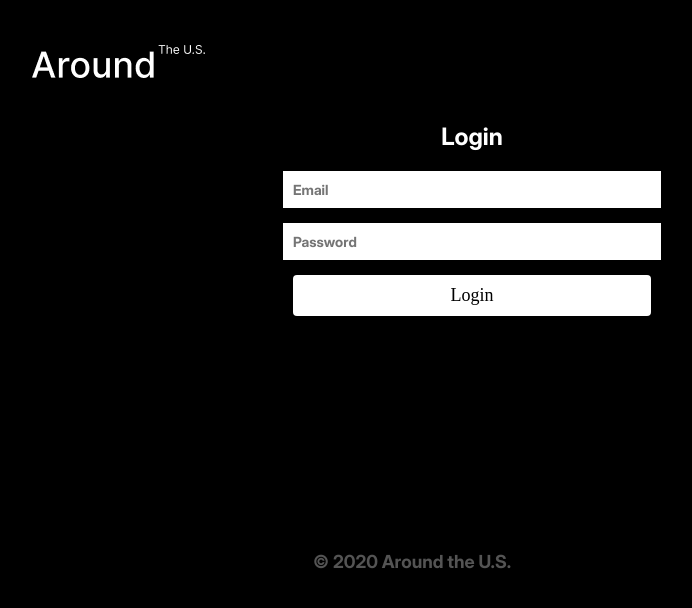
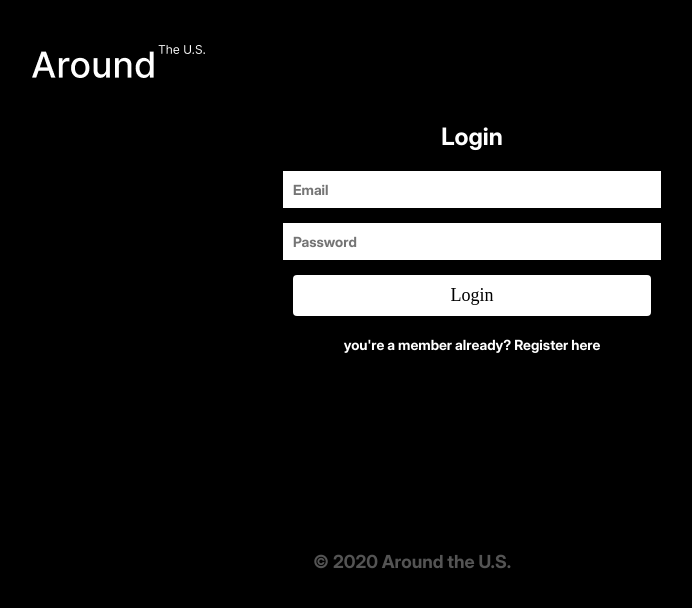
Before and after one commit to caleb963/web_project_around_auth, a React (Create React App) app: page /signin in a window 1280 px wide. Shown: the top 608 px of the page, without its empty margins (168-860 px from the left). Built offline with nearby package versions, Linux system fonts and the light colour scheme.

Commit message:
register and login advance

```diff
--- a/src/blocks/login.css
+++ b/src/blocks/login.css
@@ -49,6 +49,7 @@
     border-radius: 4px;
     font-size:18px;
     cursor: pointer;
+}
 
  .login__button:hover {
         background-color: #cccccc;
@@ -67,4 +68,3 @@
         line-height: 17px;
         margin-top: 20px;
     }
-}
--- a/src/components/Login.js
+++ b/src/components/Login.js
@@ -1,5 +1,6 @@
 import React, {useState} from 'react';
 import '../blocks/login.css';
+import {useNavigate} from 'react-router-dom';
 
 function Login({ onLogin }) {
     const [email, setEmail] = useState('');
@@ -9,6 +10,8 @@ function Login({ onLogin }) {
      e.preventDefault();
      onLogin(email, password);
     };
+
+    const navigate = useNavigate();
 
     return (
         <form className="login" onSubmit={handleSubmit}>
@@ -28,7 +31,9 @@ function Login({ onLogin }) {
               placeholder="Password"
             />
             <button className="login__button" type="submit">Login</button>
-            <a className="login__link"><p className="login__link-message">you're a member already? login here</p></a>
+            <a className="login__link" onClick={() => {
+                navigate('/signup');
+            }}><p className="login__link-message">you're a member already? Register here</p></a>
         </form>
     );
 }
--- a/src/components/Register.js
+++ b/src/components/Register.js
@@ -1,5 +1,6 @@
 import React, {useState} from 'react';
 import '../blocks/register.css';
+import {useNavigate}  from 'react-router-dom';
 
 function Register({ onRegister}) {
     const [email, setEmail] = useState('');
@@ -9,6 +10,8 @@ function Register({ onRegister}) {
         e.preventDefault();
         onRegister(email, password);
     };
+
+    const navigate = useNavigate();
 
     return (
         <form className="register" onSubmit={handleSubmit}>
@@ -28,7 +31,9 @@ function Register({ onRegister}) {
               placeholder="Password"
             />
             <button className="register__button" type="submit">Register</button>
-            <a className="register__link"><p className="register__link-message">you're a member already? login here</p></a>
+            <a className="register__link" onClick={() => {
+               navigate('/login');
+            }}><p className="register__link-message">you're a member already? login here</p></a>
         </form>
     );
 }
```
